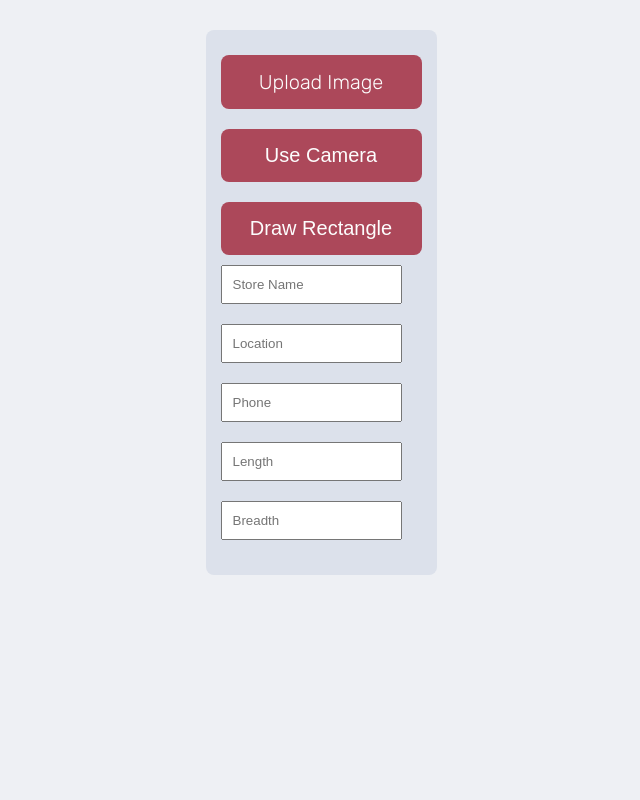
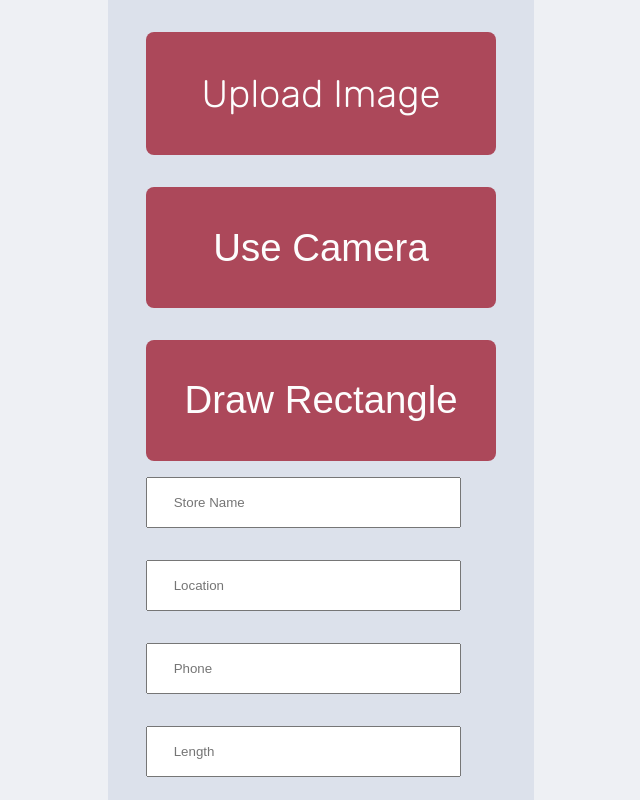
Before and after one commit to Ritarshi-Chattaraj/himalaya-international, a plain HTML site: page capturepic.html in a window 1280 px wide. Both pictures are taken after a click on the button "Capture Image". Shown: the whole page, without its empty margins (319-959 px from the left). Drawn offline with Linux system fonts and the light colour scheme.

Commit message:
Update capturepic.css

```diff
--- a/capturepic.css
+++ b/capturepic.css
@@ -10,14 +10,14 @@ html, body {
 .container {
     display: flex;
     flex-direction: column;
-    max-width: 320px;
-    margin: 30px auto;
+    max-width: 90%; /* Adjusted to 90% */
+    margin: 5% auto; /* Adjusted to 5% */
     color: #432000;
     background-color: #DCE1EB;
     border: 0;
-    padding: 15px;
+    padding: 3vw; /* Adjusted to 3vw */
     border-radius: 8px;
-    font-size: 20px;
+    font-size: 3vw; /* Adjusted to 3vw */
     text-align: center;
 }
 
@@ -28,7 +28,7 @@ html, body {
 
 .rectangle {
     position: absolute;
-    border: 2px solid #007bff;
+    border: 0.2vw solid #007bff; /* Adjusted to 0.2vw */
     pointer-events: none;
 }
 
@@ -40,43 +40,45 @@ label, #useCameraButton, #captureImageButton, #drawButton {
     color: #FDFDFD;
     background-color: #AC485A;
     border: 0;
-        padding: 15px;
+    padding: 3vw; /* Adjusted to 3vw */
     border-radius: 8px;
-        font-size: 20px;
+    font-size: 3vw; /* Adjusted to 3vw */
     text-align: center;
-        margin: 10px 0;
+    margin: 2vh 0; /* Adjusted to 2vh */
 }
 
 video, canvas {
-    border: 2px solid #ddd;
+    border: 0.2vw solid #ddd; /* Adjusted to 0.2vw */
     display: block;
     margin: 0 auto;
-    margin-bottom: 20px;
+    margin-bottom: 4vh; /* Adjusted to 4vh */
+    max-width: 90%; /* Adjusted to 90% */
+    max-height: 60vh; /* Adjusted to 60vh */
 }
 
 button {
     color: #FDFDFD;
     background-color: #AC485A;
     border: 0;
-    padding: 15px;
+    padding: 3vw; /* Adjusted to 3vw */
     border-radius: 8px;
-    font-size: 20px;
+    font-size: 3vw; /* Adjusted to 3vw */
     text-align: center;
 }
 
 input[type="text"] {
-    padding: 10px;
-    width: calc(100% - 20px); /* Adjusted width to accommodate padding */
-    margin-bottom: 20px;
+    padding: 2vh 2vw; /* Adjusted to 2vh 2vw */
+    width: 90%; /* Adjusted to 90% */
+    margin-bottom: 4vh; /* Adjusted to 4vh */
     box-sizing: border-box;
 }
 
 #downloadLink {
     display: none;
-    margin-top: 20px;
+    margin-top: 4vh; /* Adjusted to 4vh */
     color: #fff;
     background-color: #e74c3c;
     text-decoration: none;
-    padding: 10px 15px;
+    padding: 2vh 3vw; /* Adjusted to 2vh 3vw */
     border-radius: 5px;
 }
```
Lines whose indentation alone changed are shown as unchanged.
